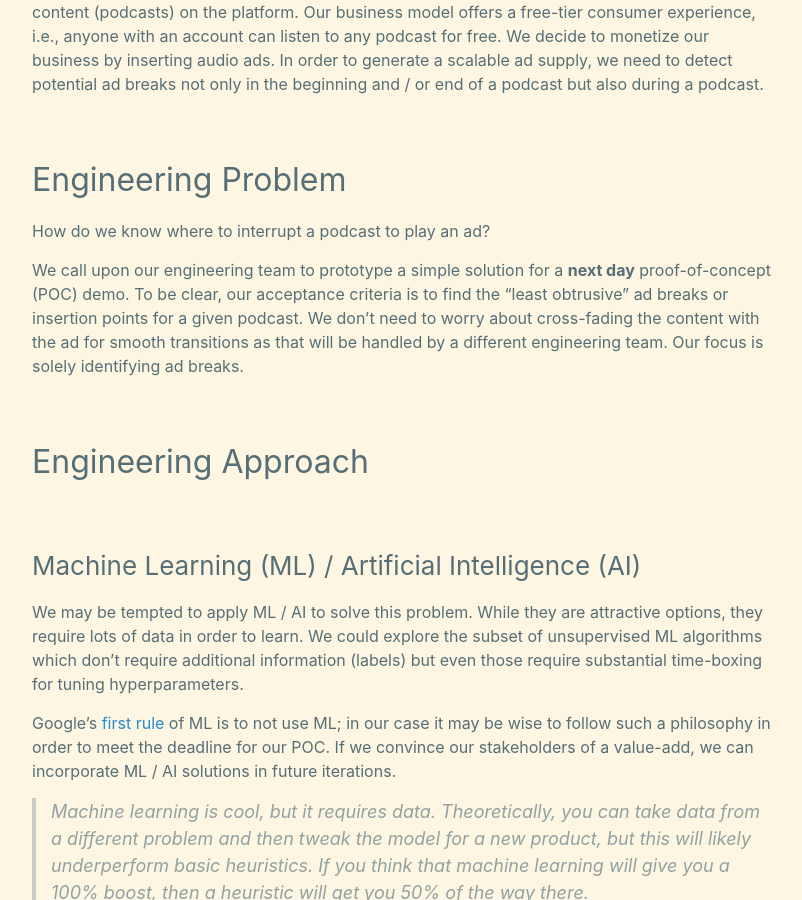
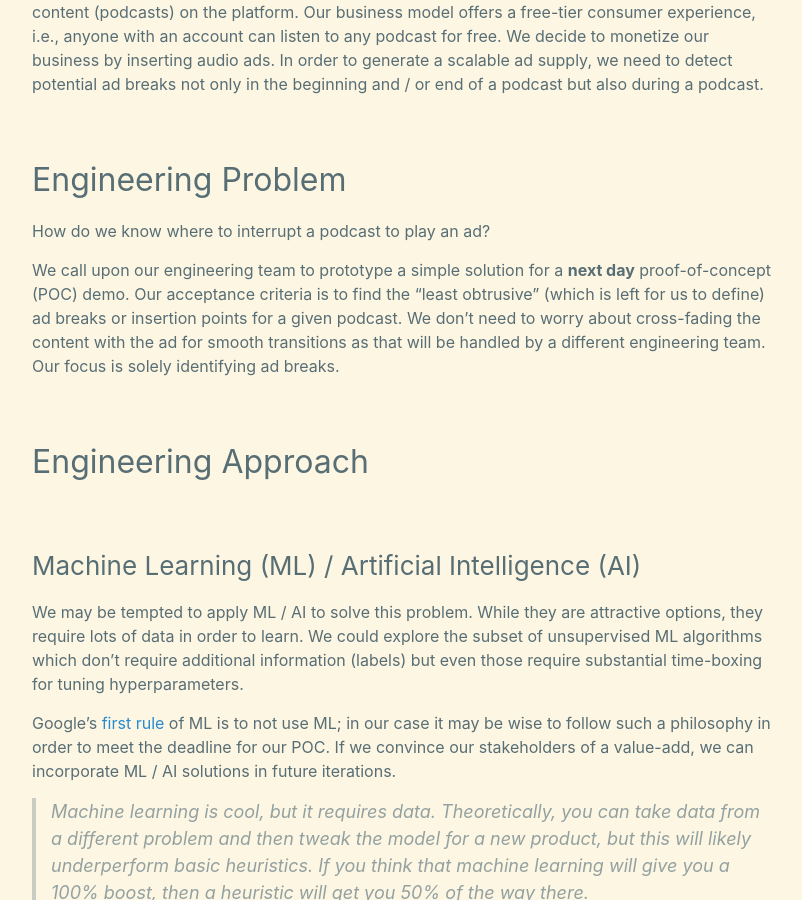
Before and after one commit to daniel-deychakiwsky/daniel-deychakiwsky.github.io, a Jekyll site: the page built from _posts/2021-03-21-simple-podcast-ad-break-detection.md, in a window 1280 px wide and 900 px high, scrolled down 957 px. Shown: the whole window, without its empty margins (238-1040 px from the left). Built offline with Jekyll 4.4.1, drawn with Linux system fonts in a browser that asks for light colours.

Commit message:
[blog post] improvements section

```diff
--- a/_posts/2021-03-21-simple-podcast-ad-break-detection.md
+++ b/_posts/2021-03-21-simple-podcast-ad-break-detection.md
@@ -33,8 +33,9 @@
 How do we know where to interrupt a podcast to play an ad?
 
 We call upon our engineering team to prototype a simple solution for a **next day**
-proof-of-concept (POC) demo. To be clear, our acceptance criteria is to
-find the "least obtrusive" ad breaks or insertion points for a given podcast.
+proof-of-concept (POC) demo. Our acceptance criteria is to
+find the "least obtrusive" (which is left for us to define) ad breaks or
+insertion points for a given podcast.
 We don't need to worry about cross-fading the content with the ad
 for smooth transitions as that will be handled by
 a different engineering team. Our focus is solely identifying ad breaks.
```
